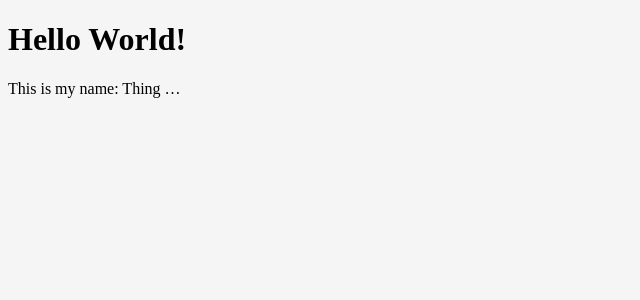
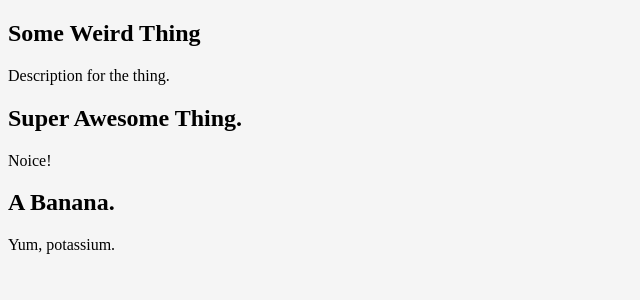
Before and after one commit to billphan/hello-web-app, a Django app: page / in a window 1280 px wide. Shown: the part 134-434 px from the top of the page, without its empty margins (0-640 px from the left). Run offline with Django 3.2, Linux system fonts and the light colour scheme; data comes from the database, SQL or seed files in the repository.

Commit message:
Displaying dynamic information in templates.

```diff
--- a/collection/templates/index.html
+++ b/collection/templates/index.html
@@ -5,6 +5,8 @@
 {% endblock title %}
 
 {% block content %}
-  <h1>Hello World!</h1>
-  <p>This is my name: {{ thing|truncatewords:1 }}</p>
+  {% for thing in things %}
+  <h2>{{ thing.name }}</h2>
+  <p>{{ thing.description }}</p>
+  {% endfor %}
 {% endblock content %}
--- a/collection/views.py
+++ b/collection/views.py
@@ -1,11 +1,9 @@
 from django.shortcuts import render
+from collection.models import Thing
 
 # Create your views here.
 def index(request):
-    # this is your new view.
-    number = 6
-    thing = "Thing name"
+    things = Thing.objects.all()
     return render(request, 'index.html', {
-        'number': number,
-        'thing': thing,
+        'things': things,
     })
```
